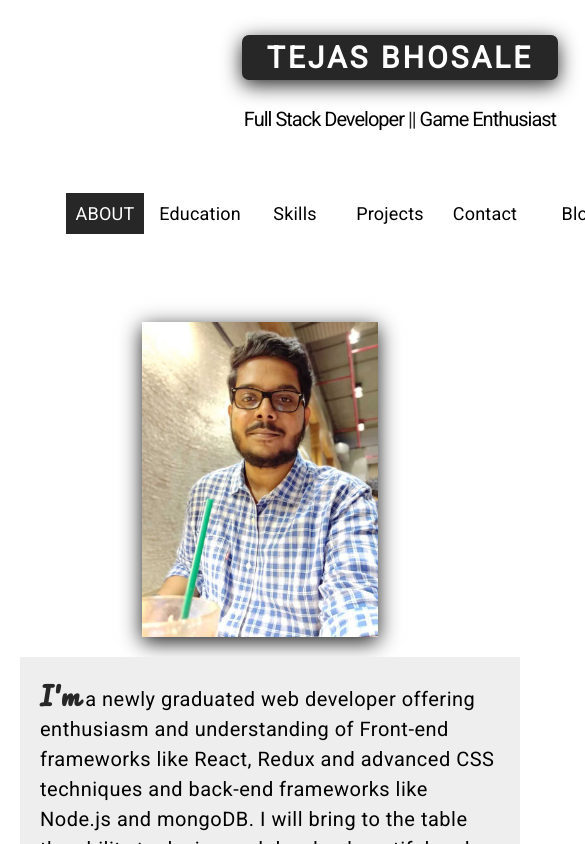
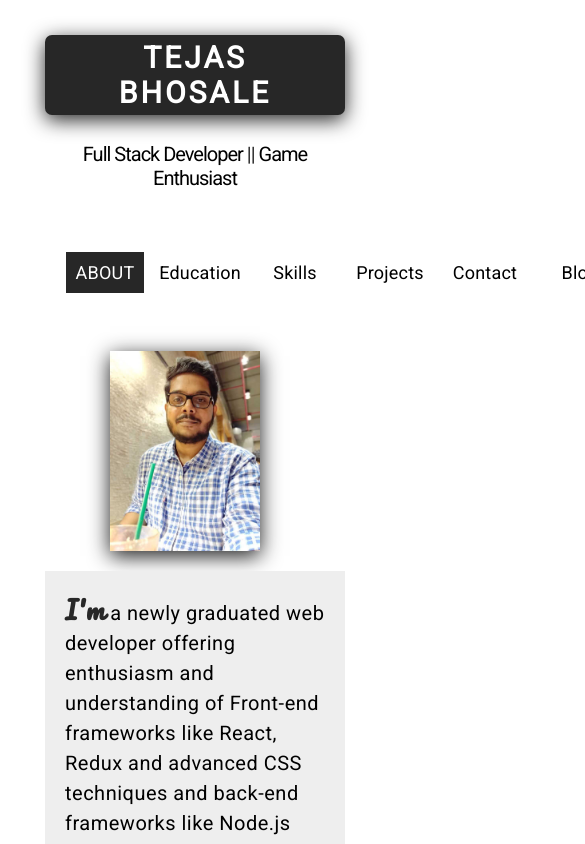
Before and after one commit to bhosaleT/my-portfolio-react, a React (Create React App) app: page / in a window 390 px wide. Shown: the top 844 px of the page, 585 px wide, since content can reach past the window. Built offline with nearby package versions, Linux system fonts and the light colour scheme.

Commit message:
updated css

```diff
--- a/src/css/App.css
+++ b/src/css/App.css
@@ -8,10 +8,77 @@ body {
 .header {
   margin: 10px auto;
   display: grid;
-  /* grid-template-areas: "img name" "img name"; */
   align-items: center;
   width: 800px;
   justify-items: center;
+}
+
+@media (max-width: 1200px) {
+  .header {
+    margin: 10px auto;
+    display: grid;
+    align-items: center;
+    width: 600px;
+    justify-items: center;
+  }
+}
+
+@media (max-width: 800px) {
+  .title {
+    margin: 0;
+    text-align: center;
+    font-size: 18px;
+    padding: 2px;
+  }
+
+  .name {
+    background: #272727;
+    color: white;
+    border-radius: 7px;
+    padding: 5px 10px 5px 10px;
+    text-align: center;
+    font-size: 22px;
+    letter-spacing: 3px;
+    text-transform: uppercase;
+    box-shadow: 0 5px 20px #272727;
+  }
+
+  .header {
+    margin: 10px auto;
+    display: grid;
+    align-items: center;
+    width: 500px;
+    justify-items: center;
+  }
+}
+
+@media (max-width: 600px) {
+  .header {
+    margin: 10px auto;
+    display: grid;
+    align-items: center;
+    width: 300px;
+    justify-items: center;
+  }
+
+  .name {
+    background: #272727;
+    color: white;
+    border-radius: 7px;
+    padding: 5px 10px 5px 10px;
+    text-align: center;
+    font-size: 18px;
+    letter-spacing: 3px;
+    text-transform: uppercase;
+    box-shadow: 0 5px 20px #272727;
+  }
+
+  .title {
+    margin: 0;
+    text-align: center;
+    font-size: 14px;
+    padding: 2px;
+  }
 }
 
 /*           ABOUT SECTION      */
@@ -19,7 +86,6 @@ body {
 .profile-image {
   width: auto;
   height: 315px;
-  /* transform: rotate(270deg); */
   margin-right: 20px;
   box-shadow: 0 5px 20px rgba(0, 0, 0, 0.9);
   margin-top: 20px;
@@ -132,18 +198,59 @@ li {
   margin: 50px auto;
   display: flex;
   line-height: 1.5;
-  /* justify-content: center; */
-  /* align-items: center; */
   width: 800px;
+}
+
+@media (max-width: 1200px) {
+  .about {
+    display: flex;
+    margin: 50px auto;
+    /* flex-direction: column;
+    justify-content: center;
+    align-items: center; */
+    width: 600px;
+  }
 }
 
 @media (max-width: 800px) {
   .about {
     display: flex;
+    margin: 20px auto;
     flex-direction: column;
     justify-content: center;
     align-items: center;
     width: 500px;
+  }
+
+  .profile-image {
+    width: auto;
+    height: 250px;
+    margin-right: 20px;
+    box-shadow: 0 5px 20px rgba(0, 0, 0, 0.9);
+    margin-top: 20px;
+    animation-name: moveInLeft;
+    animation-duration: 1.5s;
+  }
+}
+
+@media (max-width: 600px) {
+  .about {
+    display: flex;
+    margin: 20px auto;
+    flex-direction: column;
+    justify-content: center;
+    align-items: center;
+    width: 300px;
+  }
+
+  .profile-image {
+    width: auto;
+    height: 200px;
+    margin-right: 20px;
+    box-shadow: 0 5px 20px rgba(0, 0, 0, 0.9);
+    margin-top: 20px;
+    animation-name: moveInLeft;
+    animation-duration: 1.5s;
   }
 }
 
@@ -171,7 +278,7 @@ li {
   font-weight: bold;
   color: #272727;
   font-size: 25px;
-  font-family: 'Pacifico', cursive;
+  font-family: "Pacifico", cursive;
 }
 
 .button {
@@ -224,7 +331,6 @@ li {
   box-sizing: border-box;
 }
 
-
 .education-block__tab {
   display: flex;
   /* border-bottom: 1px solid #272727; */
@@ -247,8 +353,8 @@ li {
   animation-delay: 1.15s;
 }
 
-@media (max-width: 840px) {
-  .education-block{
+@media (max-width: 1200px) {
+  .education-block {
     width: 600px;
   }
   .education-block__tab {
@@ -274,16 +380,31 @@ li {
   }
 }
 
-
-@media (max-width: 600px){
-  .education-block{
-    width: 400px;
+@media (max-width: 800px) {
+  .education-block {
+    width: 500px;
   }
   .education-block__date {
-    width: 100px;
+    width: 200px;
   }
   .education-block__info {
-    width: 400px;
+    width: 500px;
+    padding: 10px;
+    /* padding-left: 60px; */
+    background: #eeeeee;
+  }
+}
+
+@media (max-width: 600px) {
+  .education-block {
+    width: 300px;
+  }
+  .education-block__date {
+    width: 200px;
+    /* height: 500px; */
+  }
+  .education-block__info {
+    width: 300px;
     padding: 10px;
     /* padding-left: 60px; */
     background: #eeeeee;
@@ -341,12 +462,31 @@ li {
   justify-content: space-between;
 }
 
-@media (max-width: 900px) {
+@media (max-width: 1200px) {
+  .skill-block {
+    display: flex;
+    /* margin: 50px auto; */
+    /* flex-direction: column; */
+    width: 600px;
+     justify-content: space-between;
+  }
+}
+
+@media (max-width: 800px) {
   .skill-block {
     display: flex;
     /* margin: 50px auto; */
     flex-direction: column;
-    width: 400px;
+    width: 500px;
+  }
+}
+
+@media (max-width: 600px) {
+  .skill-block {
+    display: flex;
+    /* margin: 50px auto; */
+    flex-direction: column;
+    width: 300px;
   }
 }
 
@@ -468,8 +608,8 @@ li {
   grid-template-columns: repeat(4, 45px);
   grid-gap: 15px;
   cursor: pointer;
-  animation-name: appearIn;
-  animation-duration: 1s;
+  /* animation-name: appearIn;
+  animation-duration: 1s; */
 }
 
 @keyframes appearIn {
@@ -518,7 +658,6 @@ li {
   }
 }
 
-
 @media (max-width: 800px) {
   .projects {
     margin: 20px auto;
@@ -539,8 +678,6 @@ li {
     width: 300px;
   }
 }
-
-
 
 .img-container {
   display: grid;
@@ -626,7 +763,6 @@ li {
   }
 }
 
-
 .project-shortDesc {
   height: 30px;
   font-size: 16px;
@@ -638,7 +774,7 @@ li {
   height: 80px;
 }
 
-@media(max-width: 700px) {
+@media (max-width: 700px) {
   .project-desc {
     height: 80px;
     font-size: 16px;
@@ -655,7 +791,7 @@ li {
   } */
 }
 
-@media(max-width: 600px){
+@media (max-width: 600px) {
   .project-desc {
     height: 110px;
     font-size: 16px;
@@ -741,7 +877,7 @@ li {
   /* Keeps the content on a single line */
   margin: 0 auto;
   /* Gives that scrolling effect as the typing happens */
-  letter-spacing: 0.13em;
+  letter-spacing: 0.18em;
   /* font-size: 25px; */
   padding: 10px;
   font-weight: 300;
@@ -764,7 +900,6 @@ li {
 
 /* The typewriter cursor effect */
 @keyframes blink-caret {
-
   from,
   to {
     border-color: transparent;
```
